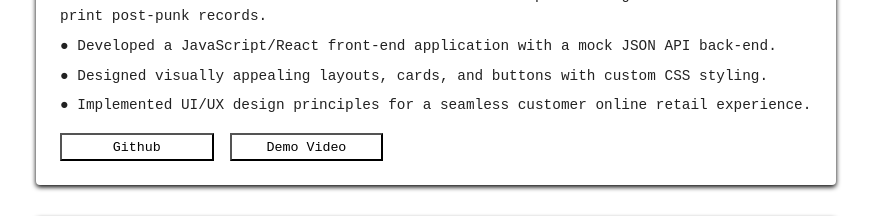
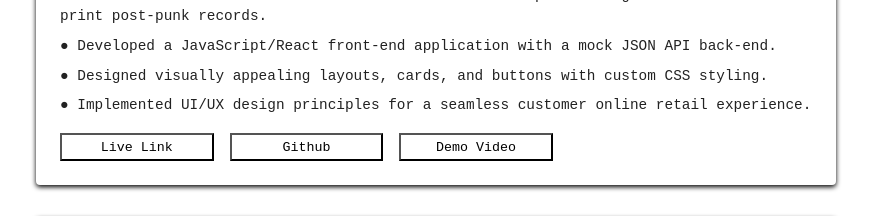
Before and after one commit to giantcarlos/dev-portfolio, a React (Create React App) app: page /projects in a window 1280 px wide. Shown: the part 820-1036 px from the top of the page, without its empty margins (204-1075 px from the left). Built offline with nearby package versions, Linux system fonts and the light colour scheme.

Commit message:
add live link button to post-records

```diff
--- a/src/Components/Projects.js
+++ b/src/Components/Projects.js
@@ -15,6 +15,9 @@ function Projects() {
               <div className="card-details">● Designed visually appealing layouts, cards, and buttons with custom CSS styling.</div>
               <div className="card-details">● Implemented UI/UX design principles for a seamless customer online retail experience.</div>
             </div>
+            <Link to={'https://post-records-client.onrender.com/'} target="_blank">
+              <button className="button">Live Link</button>
+            </Link>
             <Link to={'https://github.com/giantcarlos/post-records-storefront'} target="_blank">
               <button className="button">Github</button>
             </Link>
```
